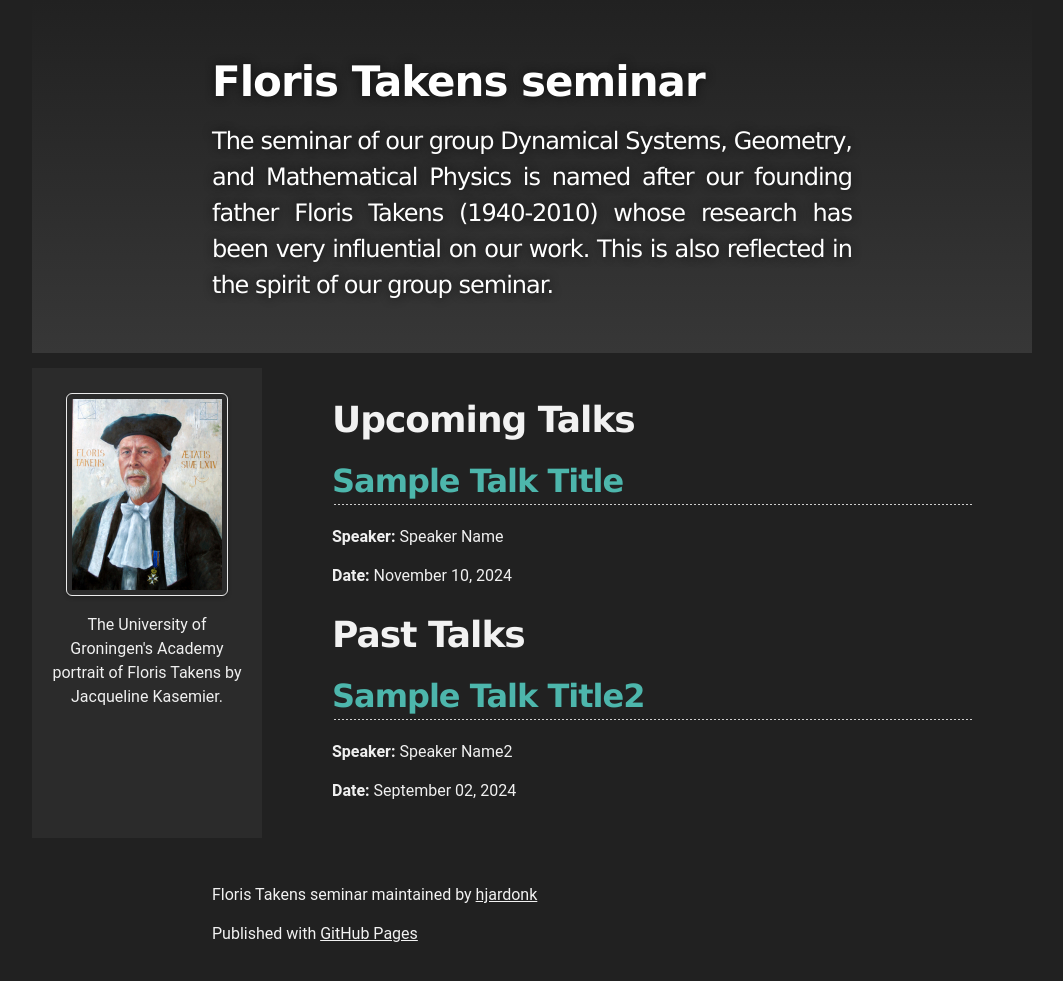
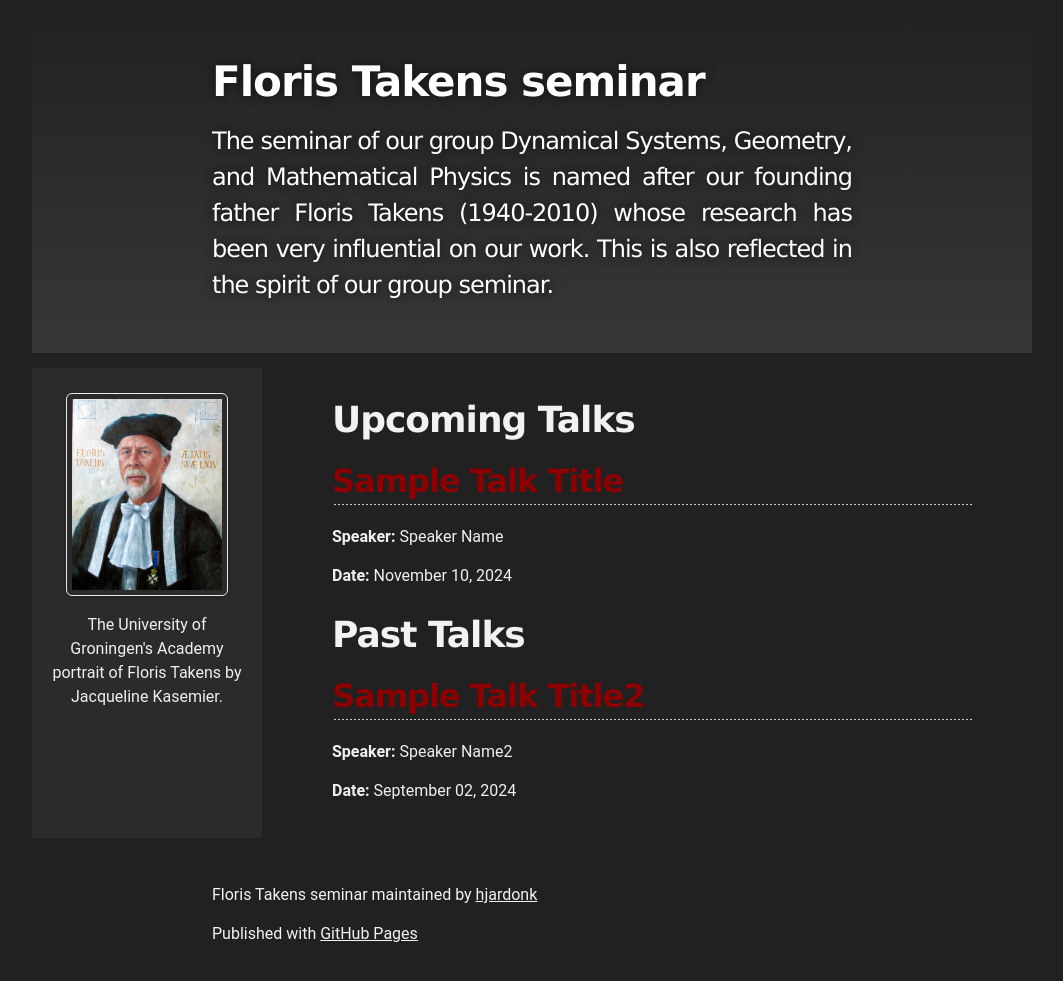
Before and after one commit to hjardonk/FlorisTakensSeminar, a Jekyll site: the page built from index.html, in a window 1280 px wide. Shown: the whole page, without its empty margins (108-1171 px from the left). Built offline with Jekyll 4.4.1, drawn with Linux system fonts in a browser that asks for light colours.

Commit message:
Update style.scss

```diff
--- a/assets/css/style.scss
+++ b/assets/css/style.scss
@@ -67,17 +67,18 @@ body {
 }
 
 .talk-item h2 {
-  color: #4db6ac; /* Teal for talk titles */
-  cursor: pointer;
+ color: #8B0000; /* Dark red */
+  cursor: pointer; /* Makes it clear that it's clickable */
+  transition: color 0.3s ease; /* Smooth transition for color change */
 }
 
 .talk-item h2:hover {
-  color: #80a68a; /* Lighter teal on hover */
+  color: #B22222; /* Slightly lighter red on hover */
 }
 
 .abstract-content {
-  border: 1px solid #4db6ac; /* Border around collapsible content */
-  border-radius: 8px;
+  border: 1px solid #8B0000; /* Border around collapsible content */
+  border-radius: 6px;
   padding: 10px;
   background-color: #333333; /* Slightly lighter than background */
   margin-top: 5px;
```
